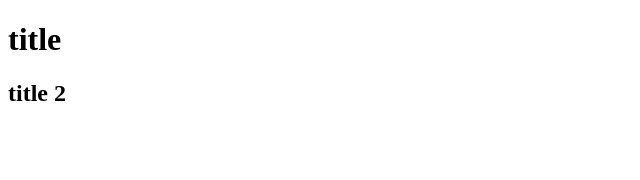
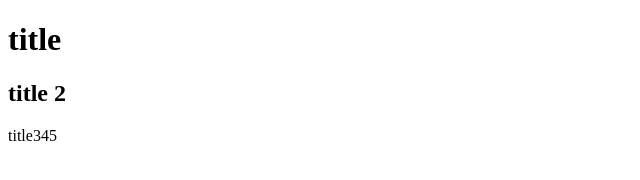
Before and after one commit to solomiia-v/git, a plain HTML site: page index.html in a window 1280 px wide. Shown: the full height of the page, 0-640 px from the left. Drawn offline with Linux system fonts and the light colour scheme.

Commit message:
add title345

```diff
--- a/index.html
+++ b/index.html
@@ -11,6 +11,7 @@
     <body>
       <h1>title</h1>
       <h2>title 2</h2>
+      <p>title345</p>
 
 
 
```
